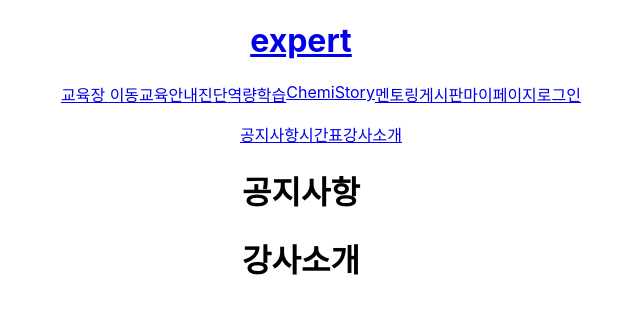
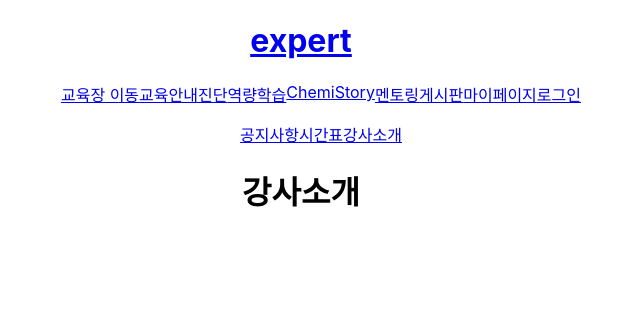
Before and after one commit to jhyun-k/SeSAC_CBP_4team_chemiverse_jihyun, a React (Create React App) app: page /main/guide/teacher in a window 1280 px wide. Shown: the top 314 px of the page, without its empty margins (339-979 px from the left). Built offline with nearby package versions, Linux system fonts and the light colour scheme.

Commit message:
modify guide

```diff
--- a/src/components/Guide/Guide.jsx
+++ b/src/components/Guide/Guide.jsx
@@ -9,10 +9,8 @@ const Guide = () => {
   return (
     <div className="guide">
       <GuideNav />
-      {false || <Notice />}
-
       <Routes>
-        {/*  <Route path="notice" element={<Notice />}></Route> */}
+        <Route path="/" element={<Notice />}></Route>
         <Route path="timetable" element={<TimeTable />}></Route>
         <Route path="teacher" element={<Teacher />}></Route>
       </Routes>
--- a/src/components/Guide/GuideNav.jsx
+++ b/src/components/Guide/GuideNav.jsx
@@ -3,7 +3,7 @@ import { NavLink } from "react-router-dom";
 
 const GuideNav = () => {
   const navList = [
-    { content: "공지사항", href: "./notice" },
+    { content: "공지사항", href: "." },
     { content: "시간표", href: "./timetable" },
     { content: "강사소개", href: "./teacher" },
   ];
--- a/src/components/Main.jsx
+++ b/src/components/Main.jsx
@@ -18,7 +18,7 @@ const Main = () => {
     <div className="main">
       <Header title={title} />
       <Routes>
-        <Route path="." element={<MainPage />}></Route>
+        <Route path="/" element={<MainPage />}></Route>
         <Route path="move" element={<Move />}></Route>
         <Route path="guide/*" element={<Guide />}></Route>
         <Route path="diagnosis" element={<Diagnosis />}></Route>
```
